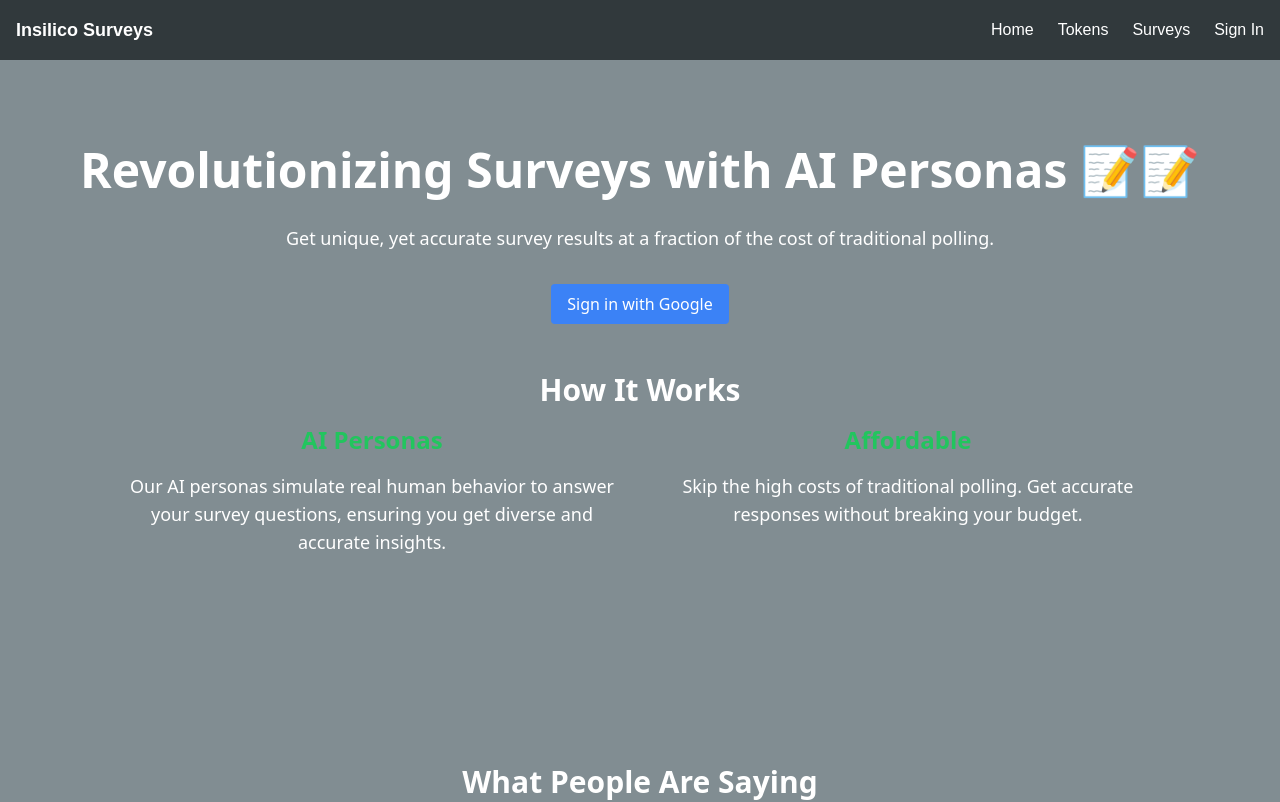
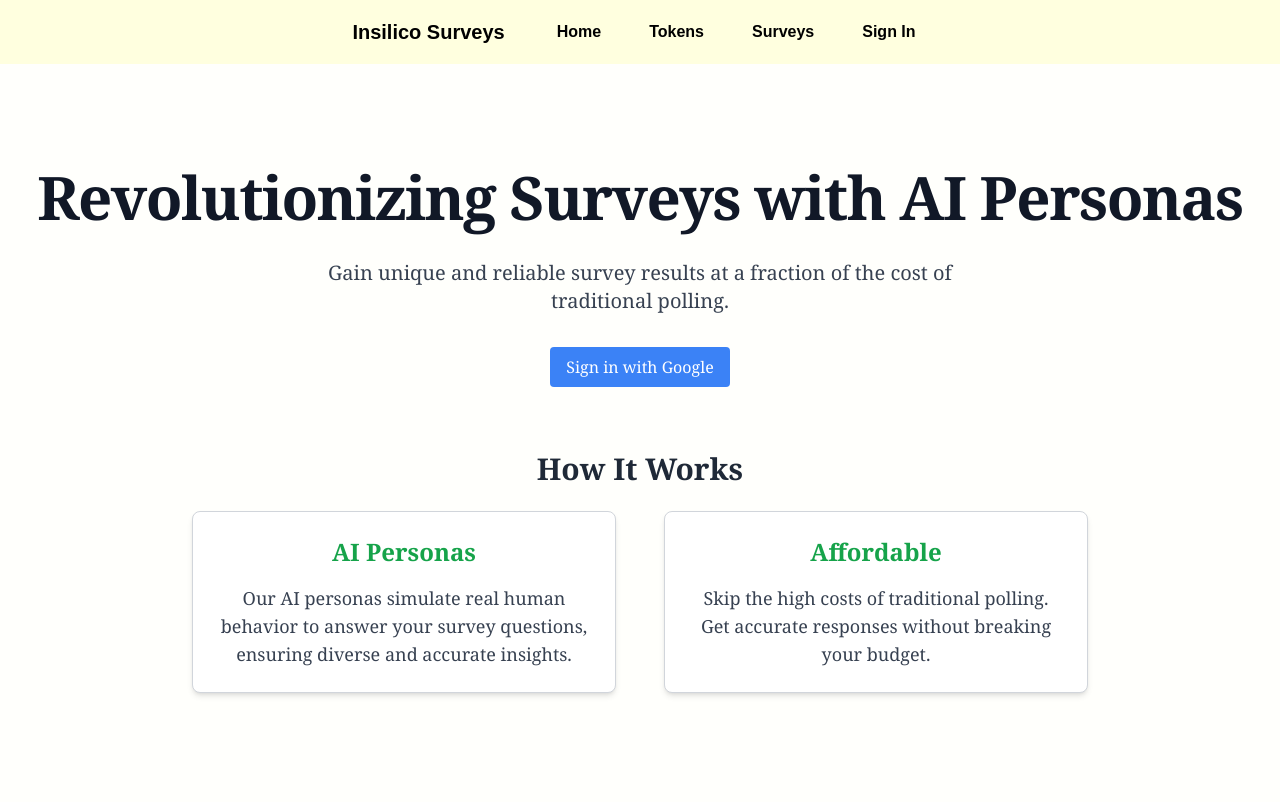
Before and after one commit to freesampul/insilico-surveys, a Next.js app: page / in a window 1280 px wide. Shown: the top 802 px of the page. Built offline with nearby package versions, Linux system fonts and the light colour scheme; no server answers.

Commit message:
colors update

```diff
--- a/src/app/components/Navbar.tsx
+++ b/src/app/components/Navbar.tsx
@@ -21,32 +21,26 @@ const Navbar = () => {
 
     if (loading) {
         return (
-            <nav className="bg-gray-800 p-4">
-                <p className="text-white">Loading...</p>
+            <nav className="bg-cream p-4">
+                <p className="text-black">Loading...</p>
             </nav>
         );
     }
 
     return (
-        <nav className="bg-textPrimary p-4 flex justify-between items-center">
-            <div className="text-white">
-                <h1 className="text-lg font-bold">Insilico Surveys</h1>
+        <nav className="bg-[#FFFFDF] p-4 flex justify-center items-center shadow-md">
+            <div className="text-black text-center">
+                <h1 className="text-xl font-bold">Insilico Surveys</h1>
             </div>
-            <div className="flex items-center space-x-6">
-                <Link href="/" className="text-white hover:text-green-500">
-                    Home
-                </Link>
-                <Link href="/tokens" className="text-white hover:text-green-500">
-                    Tokens
-                </Link>
-                <Link href="/surveys" className="text-white hover:text-green-500">
-                    Surveys
-                </Link>
+            <div className="flex items-center space-x-6 ml-10">
+                <NavItem href="/">Home</NavItem>
+                <NavItem href="/tokens">Tokens</NavItem>
+                <NavItem href="/surveys">Surveys</NavItem>
                 {user ? (
                     <div className="relative">
                         <button
                             onClick={() => setShowDropdown(!showDropdown)} // Toggle dropdown visibility
-                            className="text-white hover:text-green-500"
+                            className="text-black font-semibold px-3 py-1 rounded-md hover:bg-black hover:text-white transition-all"
                         >
                             Welcome, {user.displayName}!
                         </button>
@@ -65,13 +59,21 @@ const Navbar = () => {
                         )}
                     </div>
                 ) : (
-                    <Link href="/signin" className="text-white hover:text-green-500">
-                        Sign In
-                    </Link>
+                    <NavItem href="/signin">Sign In</NavItem>
                 )}
             </div>
         </nav>
     );
 };
 
+// Reusable Nav Item with hover effect
+const NavItem = ({ href, children }) => (
+    <Link
+        href={href}
+        className="text-black font-semibold px-3 py-1 rounded-md hover:bg-black hover:text-white transition-all"
+    >
+        {children}
+    </Link>
+);
+
 export default Navbar;
--- a/src/app/components/SignInButton.tsx
+++ b/src/app/components/SignInButton.tsx
@@ -28,8 +28,6 @@ export default function SignInButton() {
     <div>
       {user ? (
         <div>
-          <p>Welcome, {user.displayName}!</p>
-          <p>Email: {user.email}</p>
           <button
             onClick={() => router.push("/surveys")}
             className="mt-2 px-4 py-2 bg-green-500 text-white rounded"
--- a/src/app/page.tsx
+++ b/src/app/page.tsx
@@ -4,30 +4,30 @@ import SignInButton from "./components/SignInButton";
 
 export default function HomePage() {
   return (
-    <main className="flex flex-col min-h-screen bg-prab text-white font-sans">
+    <main className="flex flex-col min-h-screen bg-[#fffffc] text-gray-900 font-serif">
       {/* Hero Section */}
-      <section className="flex flex-col items-center justify-center text-center px-6 py-20">
-        <h1 className="text-5xl font-bold leading-tight mb-6">
-          Revolutionizing Surveys with AI Personas 📝📝
+      <section className="flex flex-col items-center justify-center text-center px-6 py-24">
+        <h1 className="text-6xl font-bold leading-tight mb-6 tracking-tight">
+          Revolutionizing Surveys with AI Personas
         </h1>
-        <p className="text-lg mb-8">
-          Get unique, yet accurate survey results at a fraction of the cost of traditional polling.
+        <p className="text-xl text-gray-700 max-w-2xl mb-8">
+          Gain unique and reliable survey results at a fraction of the cost of traditional polling.
         </p>
         <SignInButton />
 
         {/* Call to Action */}
-        <div className="mt-12">
-          <h2 className="text-3xl font-semibold mb-4">How It Works</h2>
-          <div className="grid grid-cols-1 sm:grid-cols-2 gap-12 max-w-screen-lg">
-            <div className="text-center">
-              <h3 className="text-2xl font-semibold text-green-500">AI Personas</h3>
-              <p className="text-lg mt-4">
-                Our AI personas simulate real human behavior to answer your survey questions, ensuring you get diverse and accurate insights.
+        <div className="mt-16 max-w-4xl">
+          <h2 className="text-3xl font-semibold mb-6 text-gray-800">How It Works</h2>
+          <div className="grid grid-cols-1 sm:grid-cols-2 gap-12">
+            <div className="text-center p-6 rounded-lg border border-gray-300 bg-white shadow-md">
+              <h3 className="text-2xl font-semibold text-green-600">AI Personas</h3>
+              <p className="text-lg text-gray-700 mt-4">
+                Our AI personas simulate real human behavior to answer your survey questions, ensuring diverse and accurate insights.
               </p>
             </div>
-            <div className="text-center">
-              <h3 className="text-2xl font-semibold text-green-500">Affordable</h3>
-              <p className="text-lg mt-4">
+            <div className="text-center p-6 rounded-lg border border-gray-300 bg-white shadow-md">
+              <h3 className="text-2xl font-semibold text-green-600">Affordable</h3>
+              <p className="text-lg text-gray-700 mt-4">
                 Skip the high costs of traditional polling. Get accurate responses without breaking your budget.
               </p>
             </div>
@@ -35,11 +35,11 @@ export default function HomePage() {
         </div>
       </section>
 
-      {/* Testimonials / Trust Section (Optional) */}
-      <section className="mt-20 text-center py-12 px-6 w-full">
-        <h2 className="text-3xl text-white font-semibold mb-6">What People Are Saying</h2>
+      {/* Testimonials Section */}
+      <section className="mt-20 text-center py-12 px-6 w-full bg-white shadow-md">
+        <h2 className="text-3xl font-semibold text-gray-800 mb-6">What People Are Saying</h2>
         <div className="max-w-screen-md mx-auto">
-          <blockquote className="italic text-gray-400 mb-4">
+          <blockquote className="italic text-gray-600 mb-4">
             "This AI-powered survey service helped us gather more insights in less time, and for a fraction of the price!"
           </blockquote>
           <p className="text-gray-500">– Aidan Deshong</p>
@@ -47,7 +47,7 @@ export default function HomePage() {
       </section>
 
       {/* Footer Section */}
-      <footer className="bg-primary w-full text-center py-6 mt-auto">
+      <footer className="bg-gray-900 w-full text-center py-6 mt-auto text-white">
         <p className="text-gray-400">© 2025 Insilico Surveys. All Rights Reserved.</p>
       </footer>
     </main>
--- a/src/app/surveys/page.tsx
+++ b/src/app/surveys/page.tsx
@@ -5,7 +5,6 @@ import { db } from "../../../lib/firebase";
 import { collection, getDocs, query, where } from "firebase/firestore";
 import { useAuth } from "@/app/context/AuthContext";
 import Link from "next/link";
-
 
 export default function SurveysPage() {
   const { user } = useAuth(); // Get the logged-in user
@@ -36,38 +35,42 @@ export default function SurveysPage() {
 
   if (!user) {
     return (
-      <main className="p-8 text-black">
-        <h1 className="text-2xl font-bold mb-4">Surveys</h1>
+      <main className="p-8 text-gray-900 bg-[#f5f5dc] min-h-screen flex flex-col justify-center items-center">
+        <h1 className="text-3xl font-bold mb-4">Surveys</h1>
         <p className="text-gray-700">Please sign in to view your surveys.</p>
       </main>
     );
   }
 
   return (
-    <main className="p-8 text-white">
-      <h1 className="text-2xl font-bold mb-4">Surveys</h1>
-      <div className="mb-6 flex justify-between">
+    <main className="bg-[#f5f5dc] min-h-screen flex flex-col justify-between">
+      {/* Main Content */}
+      <div className="p-8 text-gray-900">
+        <h1 className="text-3xl font-bold mb-6">Your Surveys</h1>
+
+        {/* Create Survey Button */}
+        <div className="mb-6 flex justify-end">
           <Link href="/surveys/create">
-    <button className="bg-green-500 text-white px-4 py-2 rounded hover:bg-green-600">
+            <button className="bg-green-600 text-white px-4 py-2 rounded-lg shadow-md hover:bg-green-700 transition">
               ➕ Create New Survey
             </button>
           </Link>
         </div>
 
         {loading ? (
-        <p>Loading surveys...</p>
+          <p className="text-gray-700">Loading surveys...</p>
         ) : surveys.length === 0 ? (
           <p className="text-gray-700">You haven’t created any surveys yet.</p>
         ) : (
           <ul className="space-y-4">
             {surveys.map((survey) => (
-            <li key={survey.id} className="border p-4 rounded">
+              <li key={survey.id} className="bg-white border border-gray-300 p-4 rounded-lg shadow-md hover:shadow-lg transition">
                 <h2 className="text-lg font-semibold">{survey.title}</h2>
                 <p className="text-gray-600">
                   Created on: {new Date(survey.createdAt?.seconds * 1000).toLocaleDateString()}
                 </p>
                 <Link href={`/surveys/${survey.id}`}>
-                <button className="mt-2 bg-blue-500 text-white px-4 py-2 rounded">
+                  <button className="mt-2 text-white px-4 py-2 rounded-lg hover:bg-blue-600 transition">
                     View Survey
                   </button>
                 </Link>
@@ -75,6 +78,11 @@ export default function SurveysPage() {
             ))}
           </ul>
         )}
+      </div>
+
+      <footer className="bg-white text-white text-center py-4 mt-8">
+        <p className="text-gray-400">© 2025 Insilico Surveys. All Rights Reserved.</p>
+      </footer>
     </main>
   );
 }
--- a/src/app/tokens/page.tsx
+++ b/src/app/tokens/page.tsx
@@ -13,7 +13,6 @@ export default function TokensPage() {
   const [tokens, setTokens] = useState(0);
   const [loading, setLoading] = useState(true);
   const [updating, setUpdating] = useState(false);
-  const [error, setError] = useState(null); // Store error state
 
   useEffect(() => {
     const unsubscribe = onAuthStateChanged(auth, async (firebaseUser) => {
@@ -76,92 +75,86 @@ export default function TokensPage() {
 
   if (loading) {
     return (
-      <main className="p-8">
-        <h1 className="text-2xl font-bold mb-4 text-white">Tokens</h1>
-        <div className="bg-gray-800 rounded-lg p-6 mb-8">
-          <p className="text-gray-400">Loading...</p>
-        </div>
+      <main className="p-8 bg-[#f5f5dc] min-h-screen flex flex-col justify-center items-center">
+        <h1 className="text-3xl font-bold mb-4 text-gray-900">Tokens</h1>
+        <p className="text-gray-700">Loading...</p>
       </main>
     );
   }
 
   if (!user) {
     return (
-      <main className="p-8">
-        <h1 className="text-2xl font-bold mb-4 text-white">Tokens</h1>
-        <p className="text-gray-400">Please sign in to view and purchase tokens.</p>
+      <main className="p-8 bg-[#f5f5dc] min-h-screen flex flex-col justify-center items-center">
+        <h1 className="text-3xl font-bold mb-4 text-gray-900">Tokens</h1>
+        <p className="text-gray-700">Please sign in to view and purchase tokens.</p>
       </main>
     );
   }
 
   return (
-    <main className="p-8">
-      <h1 className="text-3xl font-bold text-white mb-6">Token Plans</h1>
+    <main className="bg-[#f5f5dc] min-h-screen flex flex-col justify-between">
+      {/* Main Content */}
+      <div className="p-8 text-gray-900">
+        <h1 className="text-3xl font-bold mb-6">Your Token Balance</h1>
 
-      {/* Display token balance */}
-      <div className="bg-gray-800 rounded-lg p-6 mb-8">
-        <h2 className="text-xl text-white mb-2">Your Balance</h2>
+        {/* Token Balance Card */}
+        <div className="bg-white shadow-md rounded-lg p-6 mb-8 text-center">
+          <h2 className="text-xl font-semibold text-gray-800 mb-2">Current Balance</h2>
           {updating ? (
-          <p className="text-gray-400">Updating tokens...</p>
+            <p className="text-gray-500">Updating tokens...</p>
           ) : (
-          <p className="text-3xl font-bold text-green-500">{tokens} tokens</p>
+            <p className="text-3xl font-bold text-green-600">{tokens} tokens</p>
           )}
         </div>
 
         {/* Subscription Plans */}
+        <h2 className="text-2xl font-semibold mb-4">Subscription Plans</h2>
         <div className="grid grid-cols-1 md:grid-cols-3 gap-6">
           {/* Basic Plan */}
-        <div className="bg-gray-800 p-6 rounded-lg text-center">
-          <h3 className="text-2xl font-bold text-white">Basic</h3>
-          <p className="text-gray-400 mt-2">100 tokens / month</p>
-          <p className="text-xl font-bold text-green-400">$5 / month</p>
+          <div className="bg-white shadow-md p-6 rounded-lg text-center">
+            <h3 className="text-2xl font-semibold text-gray-800">Basic</h3>
+            <p className="text-gray-600 mt-2">100 tokens / month</p>
+            <p className="text-xl font-bold text-green-600">$5 / month</p>
             <button
               onClick={() => handleBuyTokens("price_basic_placeholder")}
-            className="mt-4 bg-green-500 text-white px-6 py-2 rounded-lg hover:bg-green-600 transition-colors"
+              className="mt-4 bg-green-600 text-white px-6 py-2 rounded-lg hover:bg-green-700 transition"
             >
               Subscribe
             </button>
           </div>
 
           {/* Pro Plan */}
-        <div className="bg-gray-800 p-6 rounded-lg text-center">
-          <h3 className="text-2xl font-bold text-white">Pro</h3>
-          <p className="text-gray-400 mt-2">250 tokens / month</p>
-          <p className="text-xl font-bold text-green-400">$10 / month</p>
+          <div className="bg-white shadow-md p-6 rounded-lg text-center">
+            <h3 className="text-2xl font-semibold text-gray-800">Pro</h3>
+            <p className="text-gray-600 mt-2">250 tokens / month</p>
+            <p className="text-xl font-bold text-green-600">$10 / month</p>
             <button
               onClick={() => handleBuyTokens("price_pro_placeholder")}
-            className="mt-4 bg-green-500 text-white px-6 py-2 rounded-lg hover:bg-green-600 transition-colors"
+              className="mt-4 bg-green-600 text-white px-6 py-2 rounded-lg hover:bg-green-700 transition"
             >
               Subscribe
             </button>
           </div>
 
           {/* Enterprise Plan */}
-        <div className="bg-gray-800 p-6 rounded-lg text-center">
-          <h3 className="text-2xl font-bold text-white">Enterprise</h3>
-          <p className="text-gray-400 mt-2">1000 tokens / month</p>
-          <p className="text-xl font-bold text-green-400">$35 / month</p>
+          <div className="bg-white shadow-md p-6 rounded-lg text-center">
+            <h3 className="text-2xl font-semibold text-gray-800">Enterprise</h3>
+            <p className="text-gray-600 mt-2">1000 tokens / month</p>
+            <p className="text-xl font-bold text-green-600">$35 / month</p>
             <button
               onClick={() => handleBuyTokens("price_enterprise_placeholder")}
-            className="mt-4 bg-green-500 text-white px-6 py-2 rounded-lg hover:bg-green-600 transition-colors"
+              className="mt-4 bg-green-600 text-white px-6 py-2 rounded-lg hover:bg-green-700 transition"
             >
               Subscribe
             </button>
           </div>
         </div>
+      </div>
 
-      {/* One-Time Token Purchases */}
-      <h2 className="text-2xl font-bold text-white mt-12 mb-4">One-Time Purchases</h2>
-      <div className="bg-gray-800 p-6 rounded-lg text-center">
-        <h3 className="text-2xl font-bold text-white">100 Tokens</h3>
-        <p className="text-xl font-bold text-green-400">$5 (One-Time)</p>
-        <button
-          onClick={() => handleBuyTokens("price_onetime_placeholder")}
-          className="mt-4 bg-blue-500 text-white px-6 py-2 rounded-lg hover:bg-blue-600 transition-colors"
-        >
-          Buy Now
-        </button>
-      </div>
+      {/* Footer */}
+      <footer className="bg-gray-900 text-white text-center py-4 mt-8">
+        <p className="text-gray-400">© 2025 Insilico Surveys. All Rights Reserved.</p>
+      </footer>
     </main>
   );
 }
```
Lines whose indentation alone changed are shown as unchanged.
